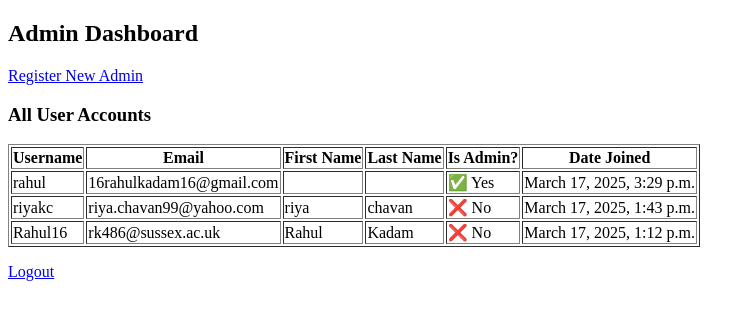
After one commit to 1RaHuL6/Payup-App, a Django app: page /webapps2025/admin-dashboard/ in a window 1280 px wide. The commit adds this page. Shown: the top 320 px of the page, without its empty margins (0-755 px from the left). Run offline with Django 5.2, Linux system fonts and the light colour scheme; a user stored in the database is signed in; data comes from the database, SQL or seed files in the repository; both versions use the stored data as it was after the commit.

Commit message:
added admin functionality

```diff
--- a/register/forms.py
+++ b/register/forms.py
@@ -31,3 +31,24 @@ class RegistrationForm(UserCreationForm):
 class LoginForm(AuthenticationForm):
     username = forms.CharField(max_length=150, widget=forms.TextInput(attrs={'class': 'form-control'}))
     password = forms.CharField(widget=forms.PasswordInput(attrs={'class': 'form-control'}))
+
+class AdminRegistrationForm(UserCreationForm):
+    class Meta:
+        model = User
+        fields = ('username', 'first_name', 'last_name', 'email')
+
+    def save(self, commit=True):
+        user = super().save(commit=False)
+        user.is_superuser = True
+        user.is_staff = True
+        if commit:
+            user.save()
+        return user
+
+class AdminLoginForm(AuthenticationForm):
+    def confirm_login_allowed(self, user):
+        if not user.is_superuser:
+            raise forms.ValidationError(
+                "You do not have admin access.",
+                code='invalid_login',
+            )
--- a/register/urls.py
+++ b/register/urls.py
@@ -1,11 +1,15 @@
 from django.urls import path
 from . import views
-from django.contrib.auth import views as auth_views
+from .views import admin_dashboard, admin_register_view
+
 
 urlpatterns = [
     path('', views.login_view, name='login'),
-     path('login/', views.login_view, name='login'),
+    path('login/', views.login_view, name='login'),
     path('register/', views.register_view, name='register'),
     path('logout/', views.logout_view, name='logout'),
     path('home/', views.home, name='home'),
+    path('admin-login/', views.admin_login, name='login_admin'),
+    path('admin-dashboard/', admin_dashboard, name='admin_dashboard'),
+    path('admin-register/', admin_register_view, name='admin_register'),
 ]
--- a/register/views.py
+++ b/register/views.py
@@ -1,11 +1,14 @@
 from django.shortcuts import render, redirect
-from django.contrib.auth import login,logout
+from django.contrib.auth import login,logout, authenticate
 from django.contrib import messages
-from .forms import RegistrationForm
 from .models import UserDetails
+from django.contrib.auth.models import User
 from django.contrib.auth.forms import AuthenticationForm
-from django.contrib.auth.decorators import login_required
+from django.contrib.auth.decorators import login_required,user_passes_test
+from .forms import AdminRegistrationForm,RegistrationForm
 
+ # rahul
+ #Admin@12345
 
 # Home view
 @login_required
@@ -72,3 +75,57 @@ def logout_view(request):
     logout(request)
     messages.success(request, 'You have successfully logged out.')
     return redirect('login')
+
+# Admin register view
+@user_passes_test(lambda u: u.is_superuser)
+def register_admin(request):
+    if request.method == 'POST':
+        form = AdminRegistrationForm(request.POST)
+        if form.is_valid():
+            form.save()
+            messages.success(request, 'New administrator created successfully.')
+            return redirect('admin:index')
+        else:
+            messages.error(request, 'There was an error creating the administrator.')
+    else:
+        form = AdminRegistrationForm()
+
+    return render(request, 'register/admin_register.html', {'form': form})
+
+
+def admin_login(request):
+    if request.method == "POST":
+        username = request.POST['username']
+        password = request.POST['password']
+        user = authenticate(request, username=username, password=password)
+
+        if user is not None and user.is_staff:
+            login(request, user)
+            return redirect('admin_dashboard')
+        else:
+            messages.error(request, "Invalid credentials or not an admin.")
+
+    return render(request, 'register/admin_login.html')
+
+def is_admin(user):
+    return user.is_superuser
+
+@user_passes_test(is_admin)  # Restrict access to superusers
+def admin_dashboard(request):
+    users = User.objects.all().order_by('-date_joined')  # Get all users
+    return render(request, 'register/admin_dashboard.html', {'users': users})
+
+@user_passes_test(is_admin)  # Only admins can access
+def admin_register_view(request):
+    if request.method == 'POST':
+        form = AdminRegistrationForm(request.POST)
+        if form.is_valid():
+            form.save()
+            messages.success(request, 'New administrator created successfully.')
+            return redirect('admin_dashboard')  # Redirect back to dashboard
+        else:
+            messages.error(request, 'Error creating administrator.')
+    else:
+        form = AdminRegistrationForm()
+
+    return render(request, 'register/admin_register.html', {'form': form})
--- /dev/null
+++ b/templates/register/admin_dashboard.html
@@ -0,0 +1,37 @@
+<!DOCTYPE html>
+<html lang="en">
+<head>
+    <meta charset="UTF-8">
+    <meta name="viewport" content="width=device-width, initial-scale=1.0">
+    <title>Admin Dashboard</title>
+</head>
+<body>
+    <h2>Admin Dashboard</h2>
+
+    <p><a href="{% url 'admin_register' %}">Register New Admin</a></p>
+
+    <h3>All User Accounts</h3>
+    <table border="1">
+        <tr>
+            <th>Username</th>
+            <th>Email</th>
+            <th>First Name</th>
+            <th>Last Name</th>
+            <th>Is Admin?</th>
+            <th>Date Joined</th>
+        </tr>
+        {% for user in users %}
+        <tr>
+            <td>{{ user.username }}</td>
+            <td>{{ user.email }}</td>
+            <td>{{ user.first_name }}</td>
+            <td>{{ user.last_name }}</td>
+            <td>{% if user.is_superuser %} ✅ Yes {% else %} ❌ No {% endif %}</td>
+            <td>{{ user.date_joined }}</td>
+        </tr>
+        {% endfor %}
+    </table>
+
+    <p><a href="{% url 'logout' %}">Logout</a></p>
+</body>
+</html>
```
Also changed, not shown: templates/register/Register.html (+8 -8 lines), templates/register/admin_login.html (added, +20 -0 lines), templates/register/admin_register.html (added, +19 -0 lines), templates/register/home.html (+2 -11 lines), templates/register/login.html (+44 -10 lines), webapps.db.
